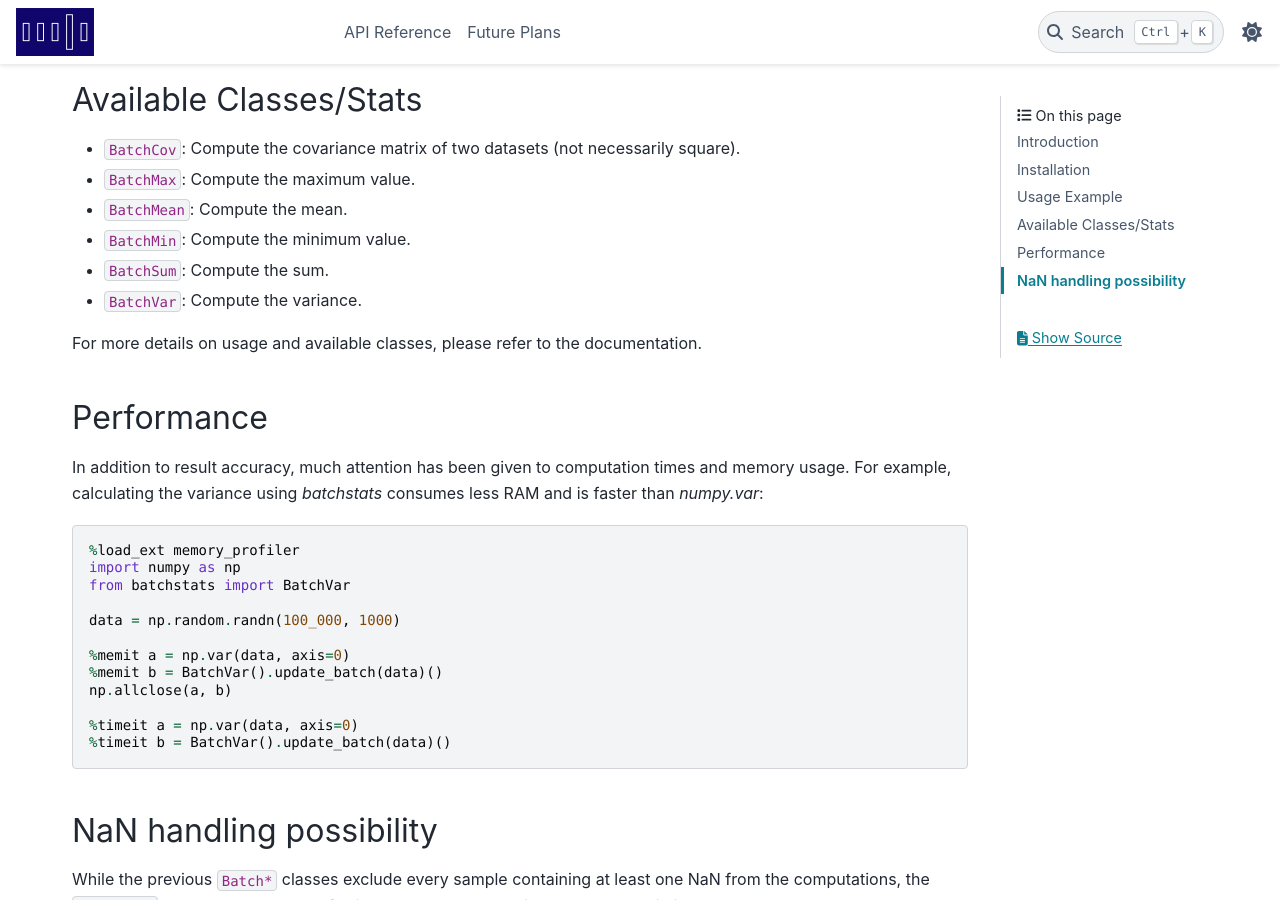
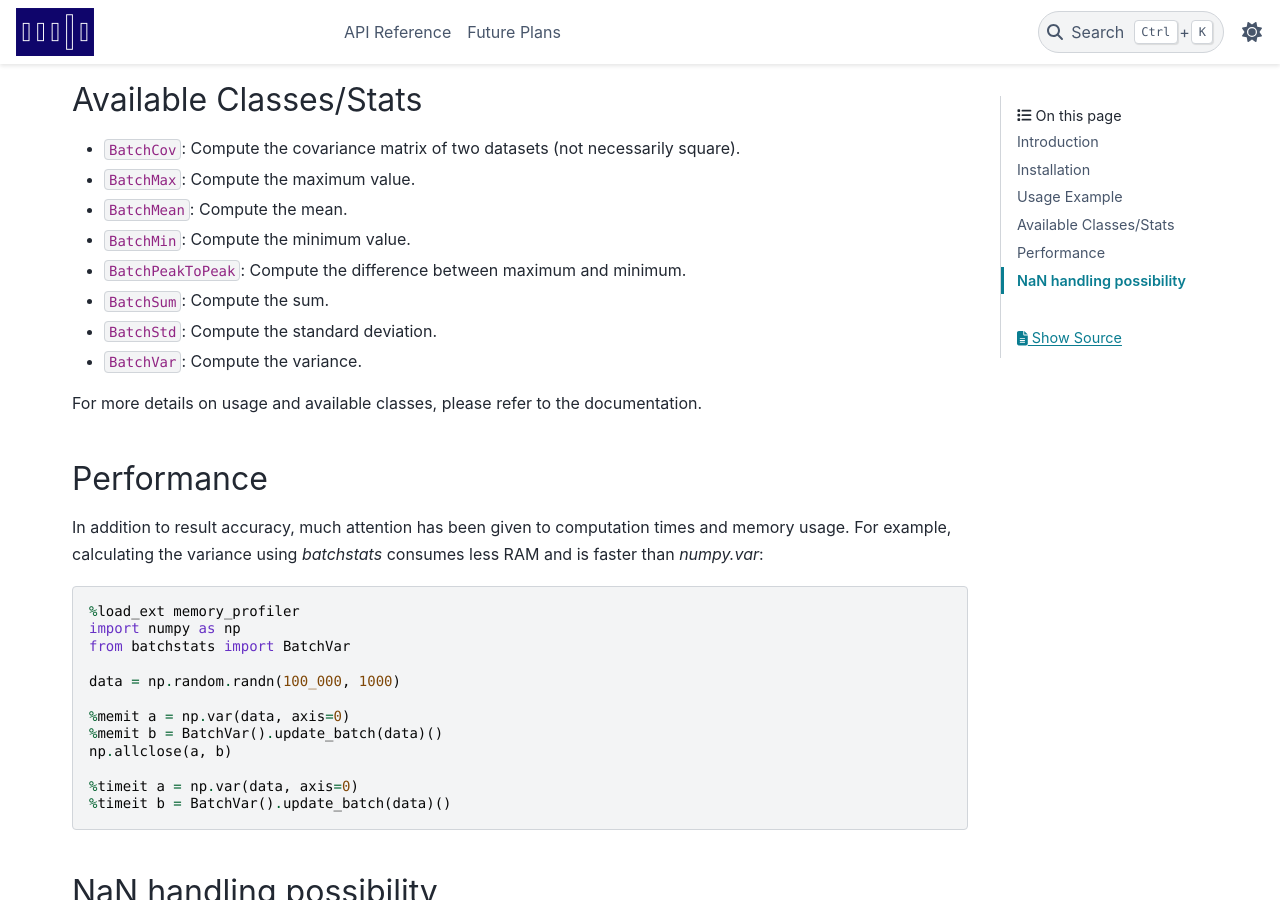
Before and after one commit to CyrilJl/BatchStats, a Sphinx documentation site: the page built from docs/source/index.rst, in a window 1280 px wide and 900 px high, scrolled down 965 px. Built offline with Sphinx 7.4.7 and the PyData theme 0.15.4, drawn with Linux system fonts in a browser that asks for light colours.

Commit message:
up classes available

```diff
--- a/docs/source/index.rst
+++ b/docs/source/index.rst
@@ -55,7 +55,9 @@ Available Classes/Stats
 - ``BatchMax``: Compute the maximum value.
 - ``BatchMean``: Compute the mean.
 - ``BatchMin``: Compute the minimum value.
+- ``BatchPeakToPeak``: Compute the difference between maximum and minimum.
 - ``BatchSum``: Compute the sum.
+- ``BatchStd``: Compute the standard deviation.
 - ``BatchVar``: Compute the variance.
 
 For more details on usage and available classes, please refer to the documentation.
```
